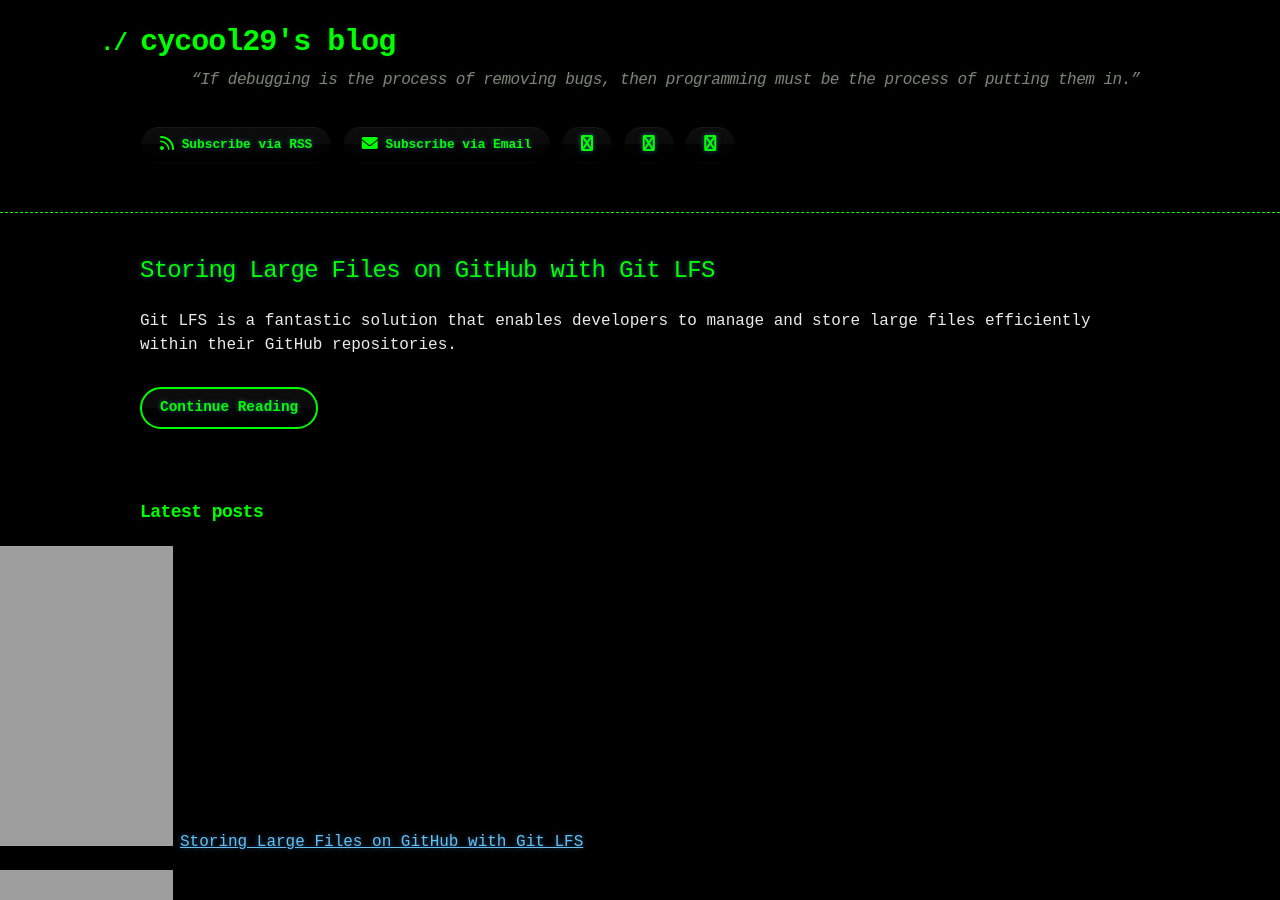
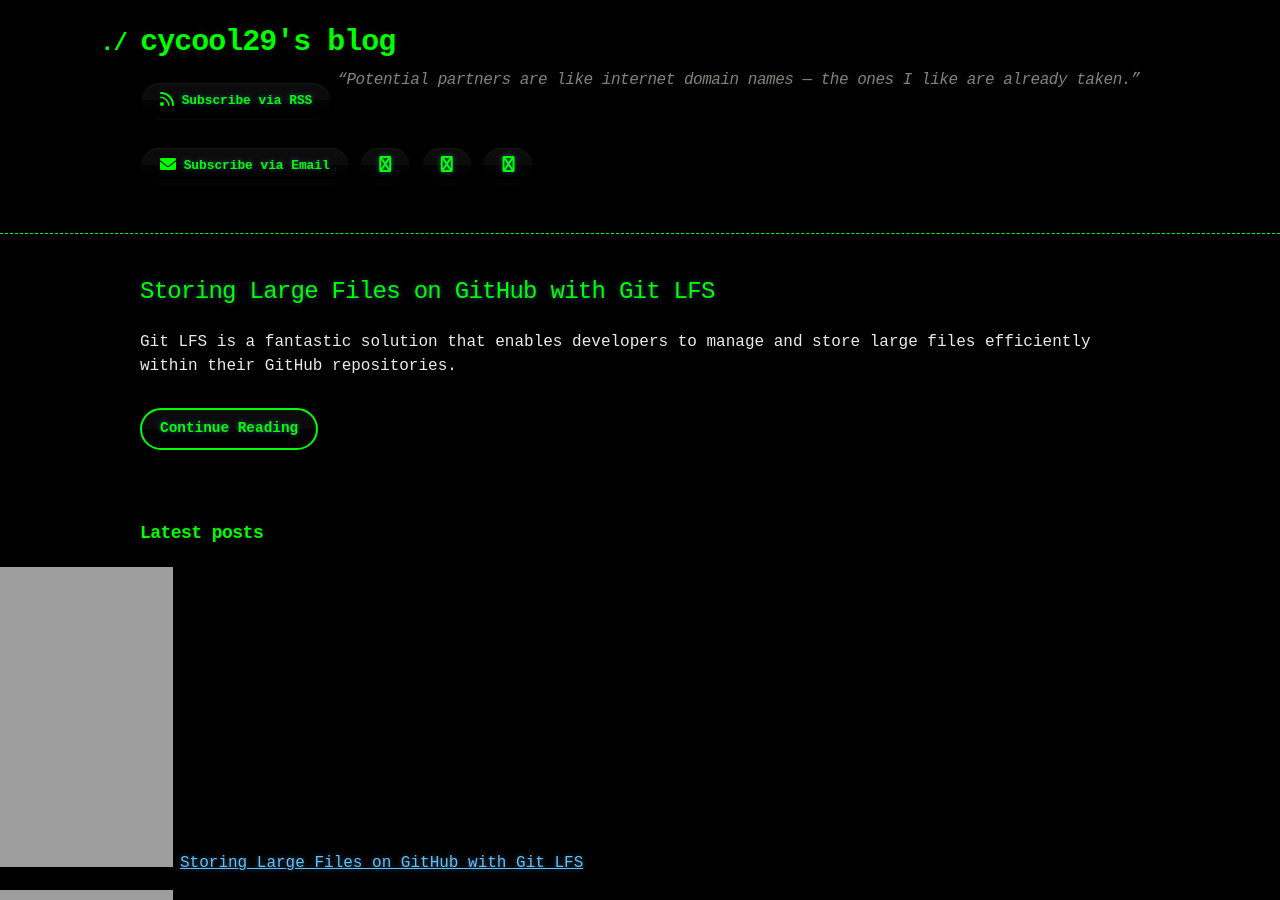
Before and after one commit to cycool29/cycool29.github.io, a Jekyll site: the page built from index.md, in a window 1280 px wide and 900 px high. Built offline with Jekyll 4.4.1, drawn with Linux system fonts in a browser that asks for light colours; a style sheet for code colours, icons or effects is not loaded.

Commit message:
Update quotes

```diff
--- a/_config.yml
+++ b/_config.yml
@@ -1,5 +1,5 @@
 title: cycool29's blog
-description: "“If debugging is the process of removing bugs, then programming must be the process of putting them in.” "
+description: "“Potential partners are like internet domain names — the ones I like are already taken.” "
 bio: A high school student. Intermediate in Python, Git, Bash. Learning JavaScript. He/Him. "
 author: cycool29
 url: https://cycool29.github.io
```
